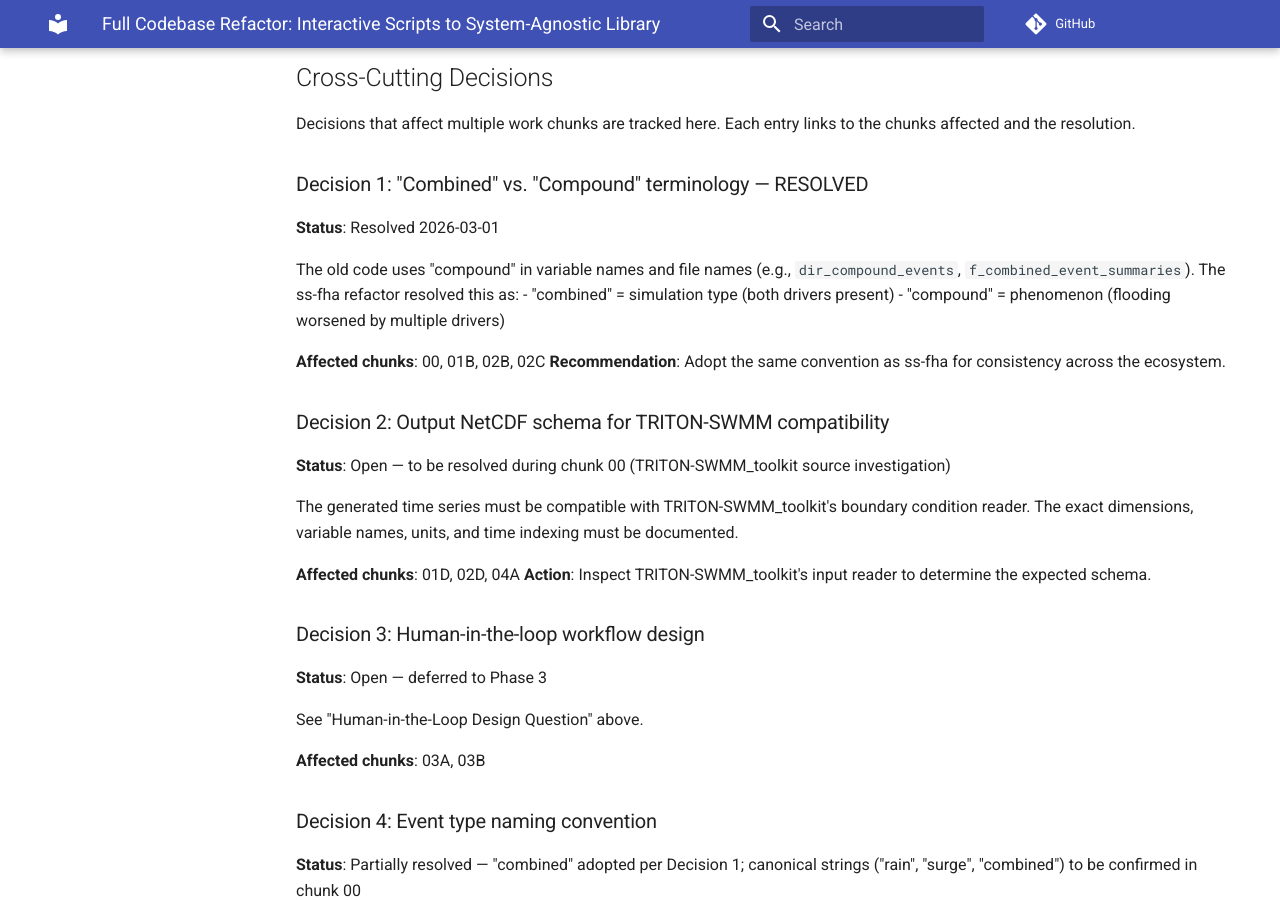
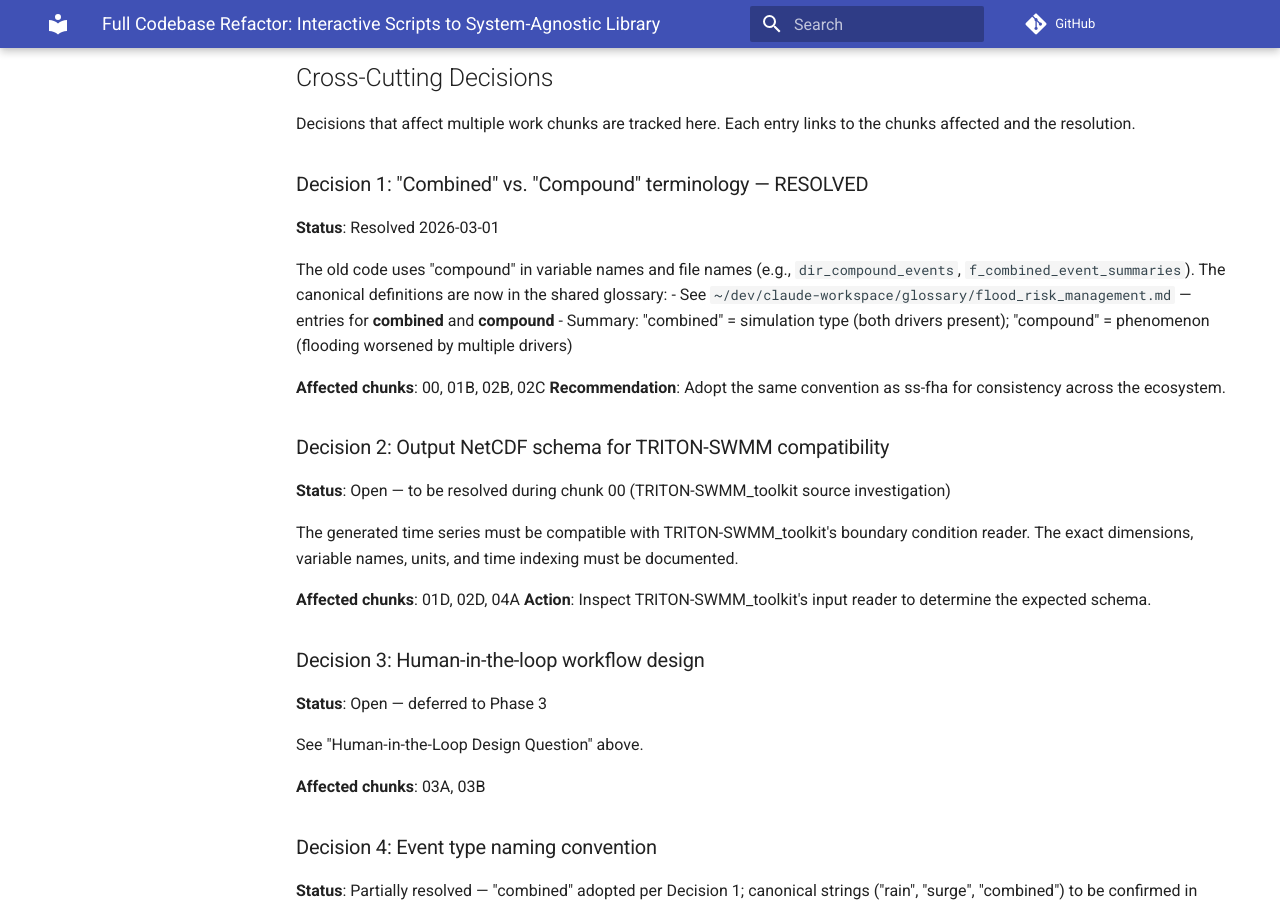
Before and after one commit to lassiterdc/multidriver-swg, an MkDocs documentation site: the page built from docs/planning/refactors/2026-03-01_full_codebase_refactor/full_codebase_refactor.md, in a window 1280 px wide and 900 px high, scrolled down 8065 px. Built offline with MkDocs 1.6.1 and Material for MkDocs 9.7.7, drawn with Linux system fonts in a browser that asks for light colours; comment, search, counter and statistics services are not loaded.

Commit message:
docs: add glossary references to Terminology section and refactor plan
Replace empty Terminology placeholder with references to shared domain
glossaries (flood_risk_management, hydrology, statistics) plus a
project-specific terms accumulator for conventions established during
the refactor.

Update Decision 1 in the full codebase refactor plan to point to
~/dev/claude-workspace/glossary/flood_risk_management.md as the canonical
source for combined/compound definitions.

Co-Authored-By: Claude <noreply@anthropic.com>

```diff
--- a/docs/planning/refactors/2026-03-01_full_codebase_refactor/full_codebase_refactor.md
+++ b/docs/planning/refactors/2026-03-01_full_codebase_refactor/full_codebase_refactor.md
@@ -283,9 +283,9 @@ Decisions that affect multiple work chunks are tracked here. Each entry links to
 
 **Status**: Resolved 2026-03-01
 
-The old code uses "compound" in variable names and file names (e.g., `dir_compound_events`, `f_combined_event_summaries`). The ss-fha refactor resolved this as:
-- "combined" = simulation type (both drivers present)
-- "compound" = phenomenon (flooding worsened by multiple drivers)
+The old code uses "compound" in variable names and file names (e.g., `dir_compound_events`, `f_combined_event_summaries`). The canonical definitions are now in the shared glossary:
+- See `~/dev/claude-workspace/glossary/flood_risk_management.md` — entries for **combined** and **compound**
+- Summary: "combined" = simulation type (both drivers present); "compound" = phenomenon (flooding worsened by multiple drivers)
 
 **Affected chunks**: 00, 01B, 02B, 02C
 **Recommendation**: Adopt the same convention as ss-fha for consistency across the ecosystem.
```
Also changed, not shown: CLAUDE.md (+7 -1 lines).
